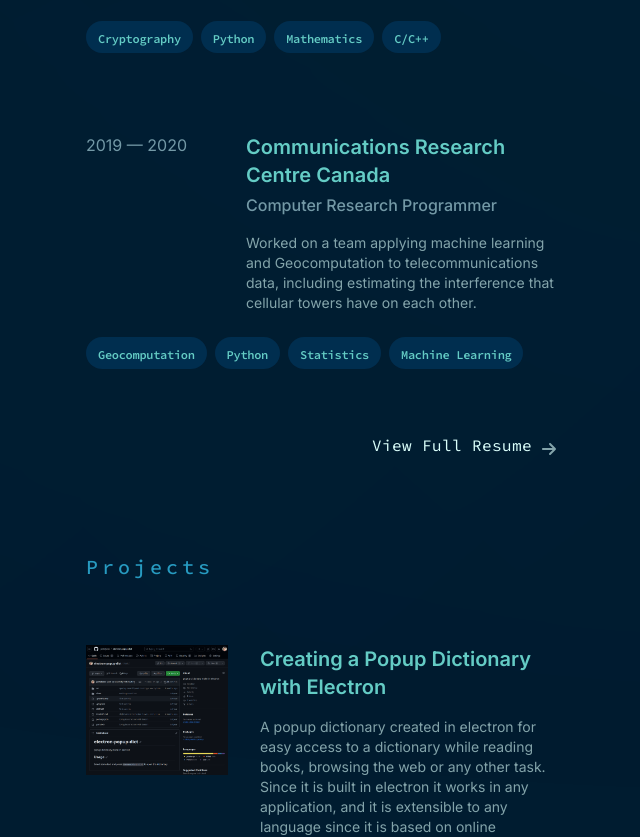
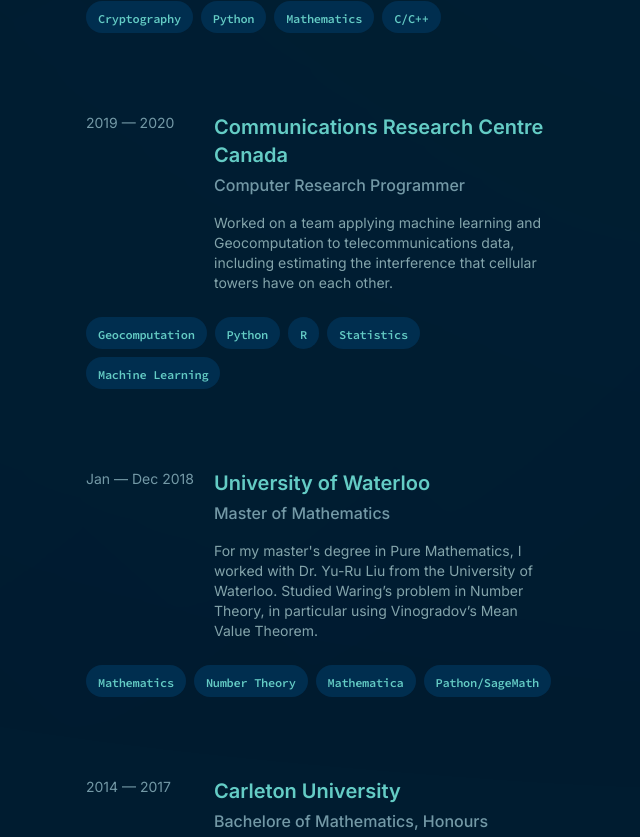
Before and after one commit to jwmdykes/portfolio-website, a Next.js app: page / in a window 1280 px wide. Shown: the part 951-1788 px from the top of the page, without its empty margins (594-1234 px from the left). Built offline with nearby package versions, Linux system fonts and the light colour scheme.

Commit message:
add more experience cards

```diff
--- a/src/app/ExperienceCard.tsx
+++ b/src/app/ExperienceCard.tsx
@@ -12,8 +12,8 @@
 export default function ExperienceCard(props: ExperienceCardProps) {
   return (
       <div className='md:hover:before:border-t md:hover:before:border-[#ffffff2c] md:hover:before:backdrop-blur-3xl md:hover:before:drop-shadow-2xl md:hover:before:stroke md:hover:before:bg-gradient-to-br md:hover:before:from-[#ffffff1a] md:hover:before:to-transparent md:hover:cursor-pointer before:rounded-md relative flex flex-col gap-4 z-10 before:absolute before:-z-10 before:-top-5 before:-bottom-5 before:-right-5 before:-left-5 md:before:-top-5 md:before:-bottom-5 md:before:-right-8 md:before:-left-8'>
-        <div className='flex flex-col lg:flex-row gap-1 lg:gap-8'>
-          <div className='text-neutral-color flex lg:min-w-[128px]'>
+        <div className='flex flex-col lg:flex-row gap-1 lg:gap-4'>
+          <div className='text-neutral-color lg:text-sm flex lg:min-w-[112px]'>
             <span>{props.date}</span>
           </div>
           <div className='flex flex-col gap-4'>
--- a/src/app/page.tsx
+++ b/src/app/page.tsx
@@ -245,6 +245,7 @@
                   skills={[
                     'Geocomputation',
                     'Python',
+                    'R',
                     'Statistics',
                     'Machine Learning',
                   ]}
@@ -252,6 +253,25 @@
                   date='2019 — 2020'
                   title='Computer Research Programmer'
                   description='Worked on a team applying machine learning and Geocomputation to telecommunications data, including estimating the interference that cellular towers have on each other.'
+                ></ExperienceCard>
+                <ExperienceCard
+                  company='University of Waterloo'
+                  title='Master of Mathematics'
+                  date='Jan — Dec 2018'
+                  description="For my master's degree in Pure Mathematics, I worked with Dr. Yu-Ru Liu from the University of Waterloo. Studied Waring’s problem in Number Theory, in particular using Vinogradov’s Mean Value Theorem."
+                  skills={[
+                    'Mathematics',
+                    'Number Theory',
+                    'Mathematica',
+                    'Pathon/SageMath',
+                  ]}
+                ></ExperienceCard>
+                <ExperienceCard
+                  company='Carleton University'
+                  date='2014 — 2017'
+                  title='Bachelore of Mathematics, Honours'
+                  description="After taking two courses at Carleton University during the summer while being homeschooled and receiving A+s in both, I was accepted into the math program in the fall of 2018. I graduated with high distinction in December 2017. I made use of my Python programming skills during a Dean Summer Research Internship (DSRI) scholarship with Dr. Yuly Billig and during my Honour's project with Dr. Brett Stevens."
+                  skills={['Mathematics', 'MATLAB', 'Python']}
                 ></ExperienceCard>
               </div>
               <div className='mt-16 flex justify-end'>
```
